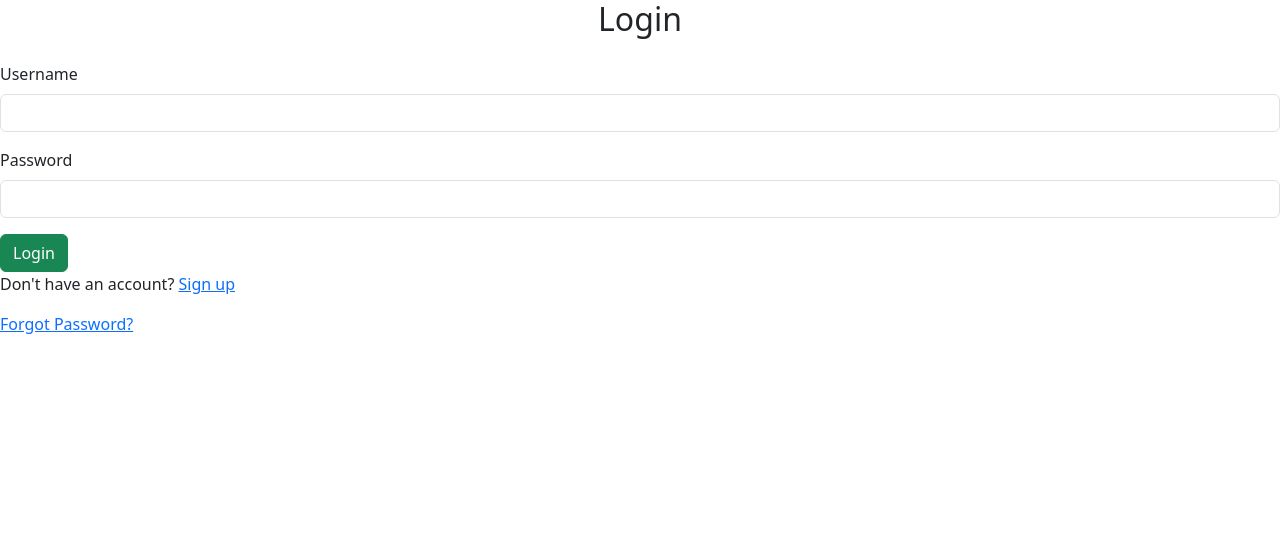
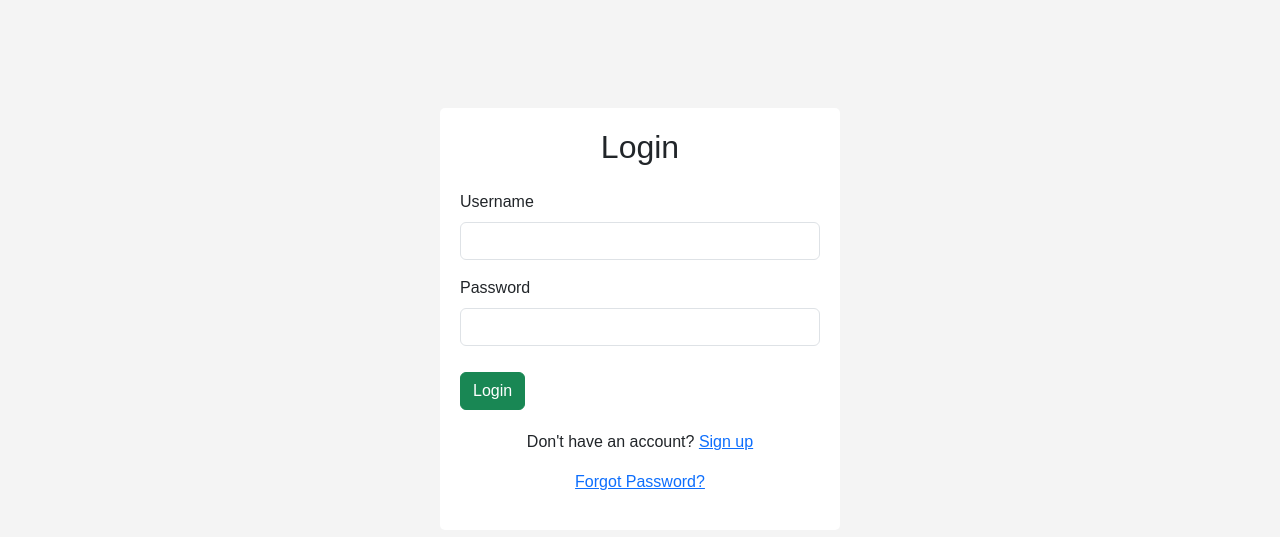
Before and after one commit to thejgdt/simple.php, a PHP site: page /login.php in a window 1280 px wide. Shown: the top 537 px of the page. Run offline with PHP 8.4, Linux system fonts and the light colour scheme.

Commit message:
refactor: add internal styles
internal styles are used to set font, background, margin, padding, border-radius, box-shadow, and transition

```diff
--- a/login.php
+++ b/login.php
@@ -1,39 +1,69 @@
 <!DOCTYPE html>
 <html lang="en">
+
 <head>
-    <meta charset="utf-8" />
-    <meta http-equiv="X-UA-Compatible" content="IE=edge" />
-    <meta name="viewport" content="width=device-width, initial-scale=1.0" />
+    <meta charset="utf-8">
+    <meta http-equiv="X-UA-Compatible" content="IE=edge">
+    <meta name="viewport" content="width=device-width, initial-scale=1.0">
     <title>Login Page</title>
-    <link
-      href="https://cdn.jsdelivr.net/npm/bootstrap@5.3.0/dist/css/bootstrap.min.css"
-      rel="stylesheet"
-    />
+    <link href="https://cdn.jsdelivr.net/npm/bootstrap@5.3.0/dist/css/bootstrap.min.css" rel="stylesheet">
+    <style>
+        body {
+            font-family: 'Arial', sans-serif;
+            background-color: #f4f4f4;
+            margin: 0;
+            padding: 8px;
+        }
+
+        .login-container {
+            max-width: 400px;
+            margin: auto;
+            margin-top: 100px;
+            background-color: #fff;
+            padding: 20px;
+            border-radius: 5px;
+        }
+
+        button {
+            background-color: #4CAF50;
+            color: white;
+            padding: 10px 20px;
+            border: none;
+            border-radius: 5px;
+            cursor: pointer;
+            font-size: 16px;
+            margin-top: 10px;
+            transition: background-color 0.3s;
+        }
+
+        button:hover {
+            background-color: #333;
+        }
+
+        button a {
+            text-decoration: none;
+            color: white;
+        }
+
+        .signup-link {
+            text-align: center;
+            margin-top: 20px;
+        }
+    </style>
 </head>
 
 <body>
+
     <div class="login-container">
         <h2 class="text-center mb-4">Login</h2>
         <form>
             <div class="mb-3">
                 <label for="username" class="form-label">Username</label>
-          <input
-            type="text"
-            class="form-control"
-            id="username"
-            name="username"
-            required
-          />
+                <input type="text" class="form-control" id="username" name="username" required>
             </div>
             <div class="mb-3">
                 <label for="password" class="form-label">Password</label>
-          <input
-            type="password"
-            class="form-control"
-            id="password"
-            name="password"
-            required
-          />
+                <input type="password" class="form-control" id="password" name="password" required>
             </div>
             <button type="submit" class="btn btn-success btn-block">Login</button>
         </form>
@@ -46,4 +76,5 @@
 
     <script src="https://cdn.jsdelivr.net/npm/bootstrap@5.3.0/dist/js/bootstrap.bundle.min.js"></script>
 </body>
+
 </html>
```
Lines whose indentation alone changed are shown as unchanged.
